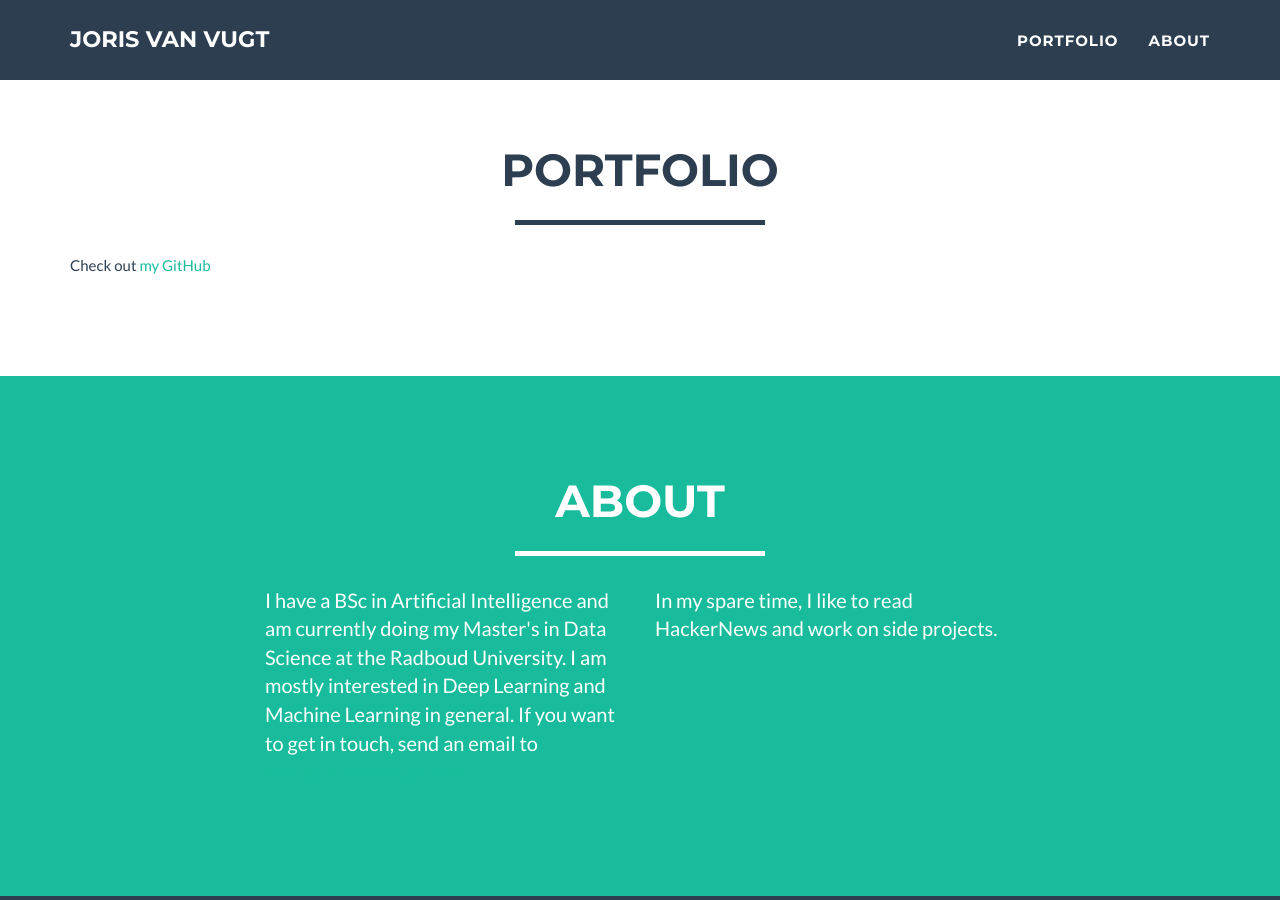
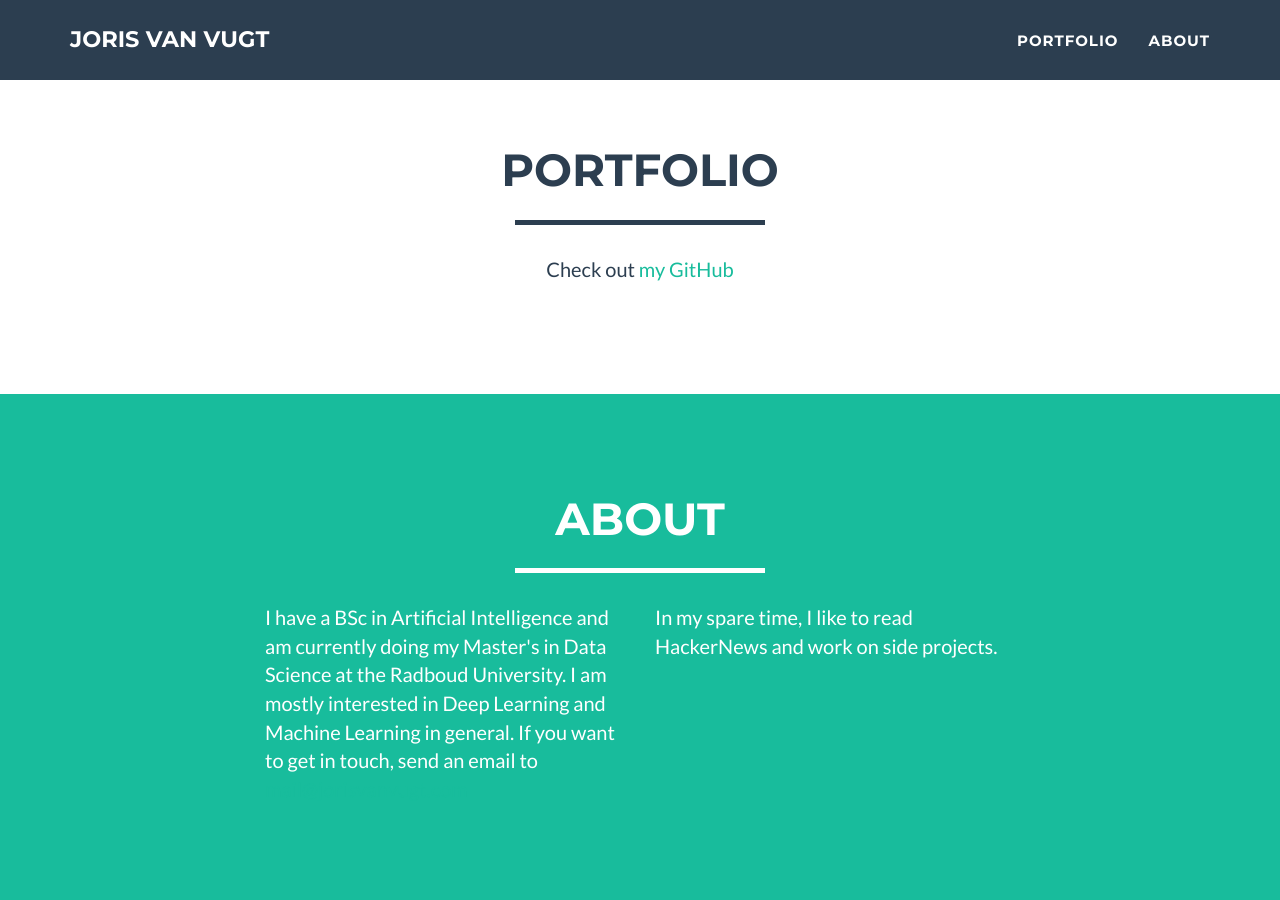
Before and after one commit to jvanvugt/jvanvugt.github.io, a Jekyll site: the page built from index.html, in a window 1280 px wide and 900 px high, scrolled down 793 px. Built offline with Jekyll 4.4.1, drawn with Linux system fonts in a browser that asks for light colours.

Commit message:
center portfolio text

```diff
--- a/_includes/portfolio_grid.html
+++ b/_includes/portfolio_grid.html
@@ -8,7 +8,7 @@
                     <hr class="star-primary">
                 </div>
             </div>
-            Check out <a href="https://github.com/jvanvugt">my GitHub</a>
+            <p style="text-align:center">Check out <a href="https://github.com/jvanvugt">my GitHub</a></p>
             <div class="row">
                 {% for post in site.posts %}
                     <div class="col-sm-4 portfolio-item">
```
